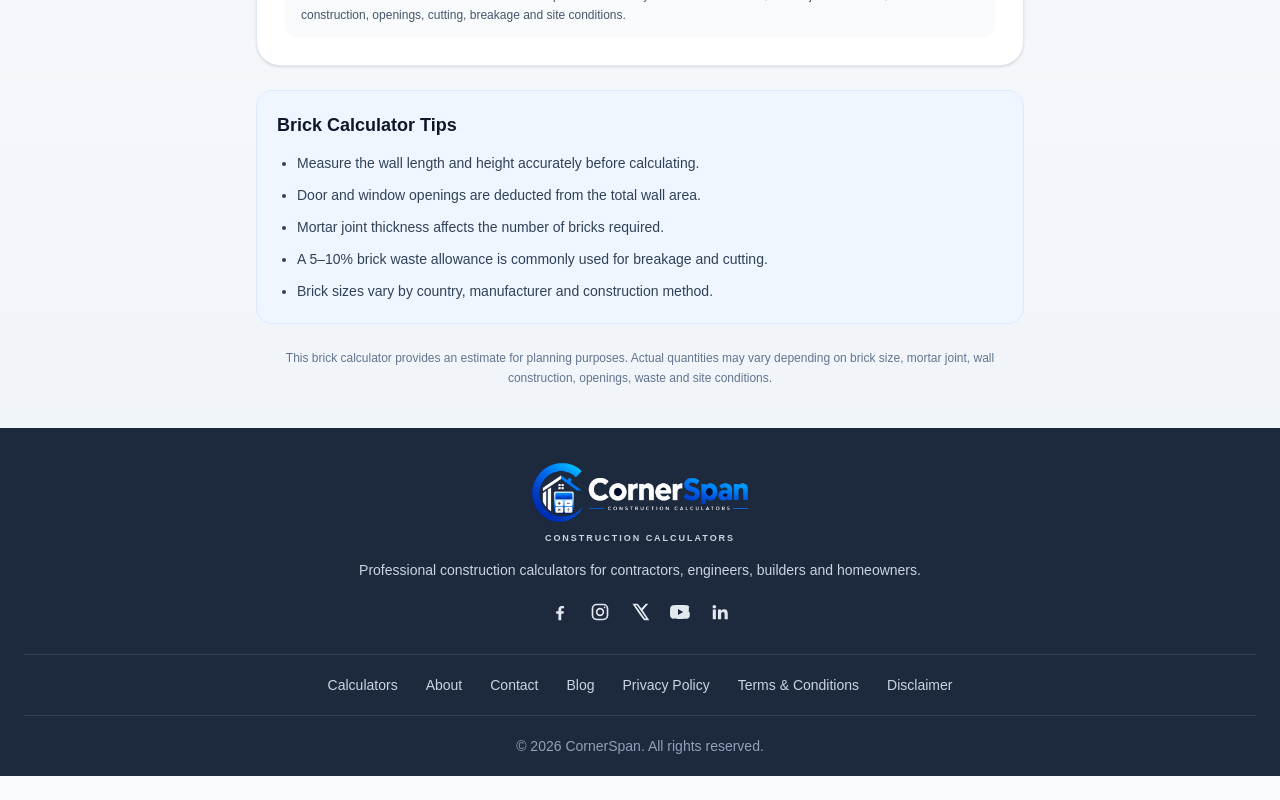
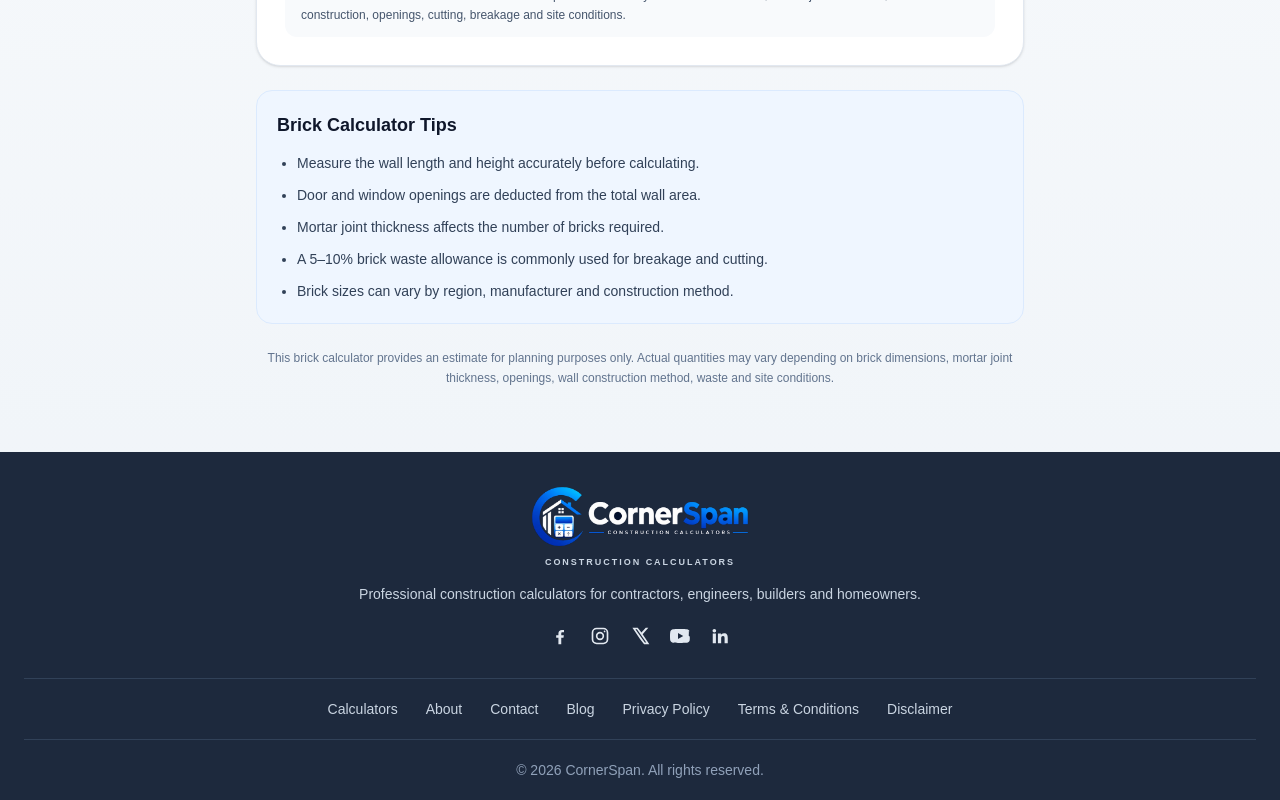
Before and after one commit to km7max-cmd/cornerspan, a Next.js app: page /calculators/brick in a window 1280 px wide. Shown: the part 3091-3891 px from the top of the page. Before the commit the page ends 3867 px from the top, so only its background shows below. Built offline with nearby package versions, Linux system fonts and the light colour scheme.

Commit message:
Refactor BrickCalculator state initialization and comments
Refactor BrickCalculator to use BRICK_DEFAULTS for initial state and update various comments for clarity.

```diff
--- a/app/calculators/brick/page.tsx
+++ b/app/calculators/brick/page.tsx
@@ -13,7 +13,13 @@ import type {
   BrickCalculatorState,
 } from "./types";
 
-import { calculateBrick } from "./utils/calculations";
+import {
+  BRICK_DEFAULTS,
+} from "./data/brickOptions";
+
+import {
+  calculateBrick,
+} from "./utils/calculations";
 
 export default function BrickCalculator() {
   /* =====================================================
@@ -28,98 +34,12 @@ export default function BrickCalculator() {
   ===================================================== */
 
   const [state, setState] =
-    useState<BrickCalculatorState>({
-      /* -------------------------------------------------
-         WALL
-      ------------------------------------------------- */
-
-      wallType: "single",
-
-      wallLength: "",
-      wallHeight: "",
-
-      wallLengthUnit: "ft",
-      wallHeightUnit: "ft",
-
-      quantity: "1",
-
-      /* -------------------------------------------------
-         DOOR
-      ------------------------------------------------- */
-
-      doorQuantity: "0",
-
-      doorWidth: "3",
-      doorHeight: "7",
-
-      doorWidthUnit: "ft",
-      doorHeightUnit: "ft",
-
-      /* -------------------------------------------------
-         WINDOW
-      ------------------------------------------------- */
-
-      windowQuantity: "0",
-
-      windowWidth: "3",
-      windowHeight: "4",
-
-      windowWidthUnit: "ft",
-      windowHeightUnit: "ft",
-
-      /* -------------------------------------------------
-         BRICK
-      ------------------------------------------------- */
-
-      brickLength: "8",
-      brickHeight: "2.25",
-      brickWidth: "3.625",
-
-      brickUnit: "in",
-
-      /* -------------------------------------------------
-         MORTAR
-      ------------------------------------------------- */
-
-      mortarJoint: "0.375",
-
-      mortarRatio: "1:6",
-
-      includeMortar: true,
-
-      mortarWetToDryRatio: "1.33",
-
-      mortarWaste: "10",
-
-      /* -------------------------------------------------
-         CEMENT
-      ------------------------------------------------- */
-
-      cementDensity: "1440",
-
-      cementBagSize: "50",
-
-      /* -------------------------------------------------
-         COST
-      ------------------------------------------------- */
-
-      currency: "USD",
-
-      pricePerBrick: "0.85",
-
-      cementPrice: "8",
-
-      sandPrice: "35",
-
-      /* -------------------------------------------------
-         BRICK WASTE
-      ------------------------------------------------- */
-
-      waste: "10",
-    });
+    useState<BrickCalculatorState>(
+      BRICK_DEFAULTS
+    );
 
   /* =====================================================
-     CALCULATE RESULT
+     CALCULATION
   ===================================================== */
 
   const result = useMemo(() => {
@@ -154,7 +74,7 @@ export default function BrickCalculator() {
         />
 
         {/* =================================================
-            MAIN CONTENT
+            MAIN CALCULATOR
         ================================================= */}
 
         <div className="mx-auto mt-6 max-w-3xl">
@@ -179,7 +99,7 @@ export default function BrickCalculator() {
           />
 
           {/* =================================================
-              INPUT SECTIONS
+              CALCULATOR SECTIONS
           ================================================= */}
 
           <div className="mt-6">
@@ -211,7 +131,7 @@ export default function BrickCalculator() {
           </div>
 
           {/* =================================================
-              CALCULATION NOTE
+              TIPS
           ================================================= */}
 
           <section className="mt-6 rounded-2xl border border-blue-100 bg-blue-50 p-5">
@@ -243,7 +163,7 @@ export default function BrickCalculator() {
               </li>
 
               <li>
-                Brick sizes vary by country,
+                Brick sizes can vary by region,
                 manufacturer and construction method.
               </li>
 
@@ -255,13 +175,13 @@ export default function BrickCalculator() {
               DISCLAIMER
           ================================================= */}
 
-          <p className="mt-6 px-2 text-center text-xs leading-5 text-slate-500">
+          <p className="mt-6 px-2 pb-6 text-center text-xs leading-5 text-slate-500">
 
             This brick calculator provides an estimate
-            for planning purposes. Actual quantities may
-            vary depending on brick size, mortar joint,
-            wall construction, openings, waste and site
-            conditions.
+            for planning purposes only. Actual quantities
+            may vary depending on brick dimensions,
+            mortar joint thickness, openings, wall
+            construction method, waste and site conditions.
 
           </p>
 
```
